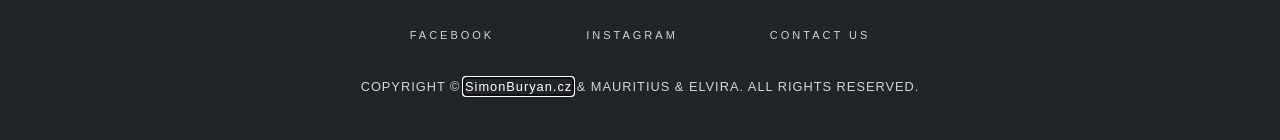
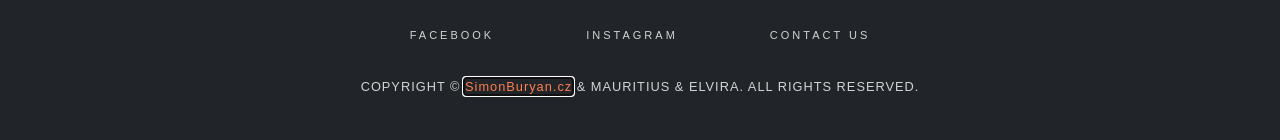
Before and after one commit to SimonB87/Regis, a PHP site: page / in a window 1280 px wide, with the restyled element focused. Shown: the part 3846-3986 px from the top of the page. Run offline with PHP 8.4, Linux system fonts and the light colour scheme.

Commit message:
weblink corrected style

```diff
--- a/webForm/assets/css/style.css
+++ b/webForm/assets/css/style.css
@@ -37,7 +37,7 @@
 
 .weblink:focus,
 .weblink:hover {
-  color: coral;
+  color: coral !important;
 }
 
 @media only screen and (min-width: 990px) {
```
